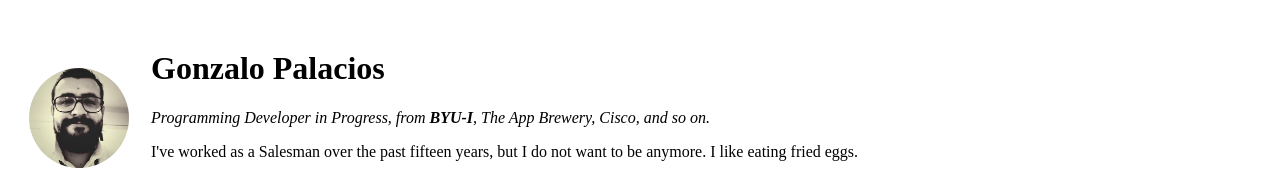
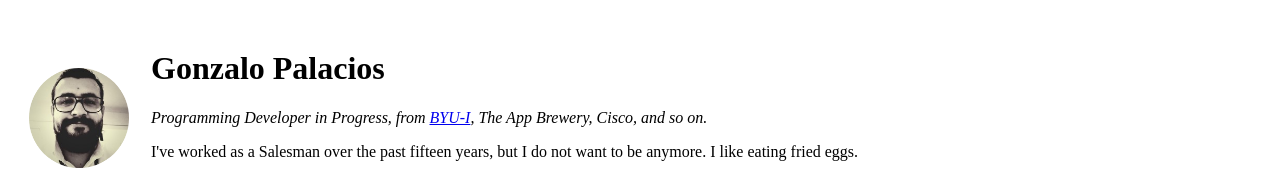
Before and after one commit to gnzlplcs/cv, a plain HTML site: page index.html in a window 1280 px wide. Shown: the top 174 px of the page. Drawn offline with Linux system fonts and the light colour scheme.

Commit message:
Link BYU update

```diff
--- a/index.html
+++ b/index.html
@@ -10,7 +10,7 @@
   <table cellspacing="20">
     <td><img src="images/circle-cropped.png" height="100" width="100" alt="Gonzalo profile image"></td>
     <td><h1>Gonzalo Palacios</h1>
-        <p><em>Programming Developer in Progress, from <strong>BYU-I</strong>, The App Brewery, Cisco, and so on.</em></p>
+        <p><em>Programming Developer in Progress, from <a href="https://byui.edu/">BYU-I</a>, The App Brewery, Cisco, and so on.</em></p>
         <p>I've worked as a Salesman over the past fifteen years, but I do not want to be anymore. I like eating fried eggs.</p>
         <p>My personal blog is <a href="https://otroblogdegonza.wordpress.com/"><i>Otro intento de blog</i></a> (translated from Spanish: "Another attempt of blog").</p>
     </td>
```
